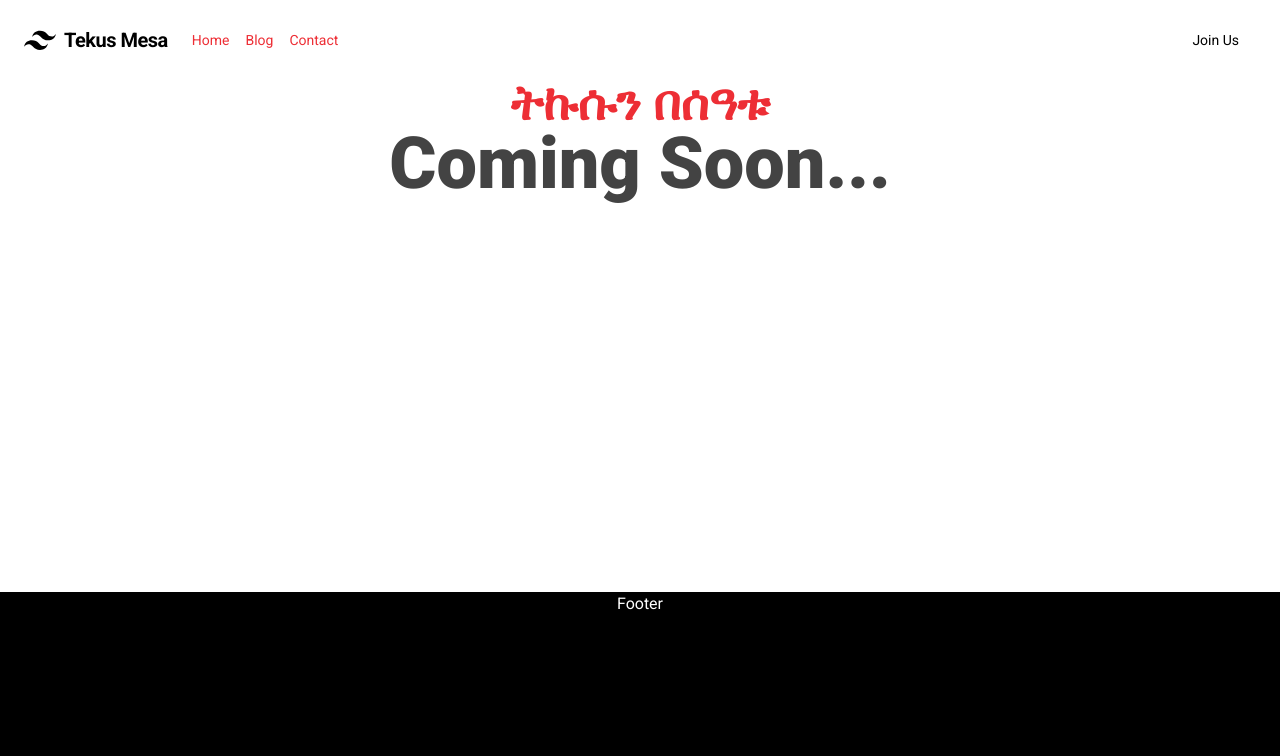
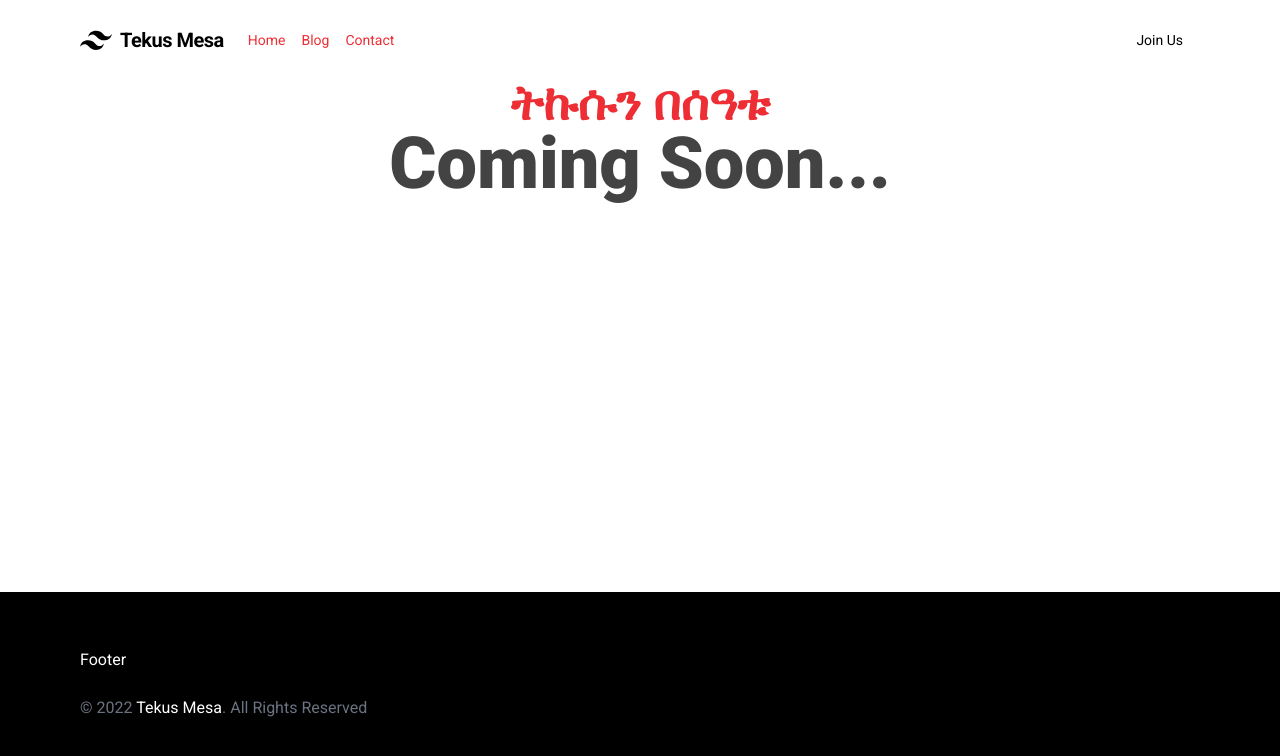
Before and after one commit to Natnael-Tilahun/TekusMesa, a React (Vite) app: page / in a window 1280 px wide. Shown: the top 756 px of the page. Built offline with nearby package versions, Linux system fonts and the light colour scheme.

Commit message:
Add padding in the header, home and footer component

```diff
--- a/src/components/Footer.jsx
+++ b/src/components/Footer.jsx
@@ -2,7 +2,12 @@ import React from 'react'
 
 function Footer() {
   return (
-    <div className='w-full h-52 bg-[#000] fixed bottom-0 text-white flex justify-center m-0'>Footer</div>
+    <div className='w-full h-52 flex flex-col bg-[#000] fixed bottom-0 text-white justify-center m-0 px-20 py-6'>
+        Footer
+        <div className='text-gray-500 py-6'>
+        © 2022 <span className='text-white'>Tekus Mesa</span>. All Rights Reserved
+        </div>
+    </div>
   )
 }
 
--- a/src/components/Header.jsx
+++ b/src/components/Header.jsx
@@ -3,7 +3,7 @@ import React from 'react'
 function Header() {
     return (
         <div>
-            <nav class="flex items-center justify-between flex-wrap p-6 w-screen">
+            <nav class="flex items-center justify-between flex-wrap py-6 px-20 w-screen">
                 <div class="flex items-center flex-shrink-0 mr-6">
                     <svg class="fill-current h-8 w-8 mr-2" width="54" height="54" viewBox="0 0 54 54" xmlns="http://www.w3.org/2000/svg"><path d="M13.5 22.1c1.8-7.2 6.3-10.8 13.5-10.8 10.8 0 12.15 8.1 17.55 9.45 3.6.9 6.75-.45 9.45-4.05-1.8 7.2-6.3 10.8-13.5 10.8-10.8 0-12.15-8.1-17.55-9.45-3.6-.9-6.75.45-9.45 4.05zM0 38.3c1.8-7.2 6.3-10.8 13.5-10.8 10.8 0 12.15 8.1 17.55 9.45 3.6.9 6.75-.45 9.45-4.05-1.8 7.2-6.3 10.8-13.5 10.8-10.8 0-12.15-8.1-17.55-9.45-3.6-.9-6.75.45-9.45 4.05z" /></svg>
                     <span class="font-semibold text-xl tracking-tight">Tekus Mesa</span>
--- a/src/components/Home.jsx
+++ b/src/components/Home.jsx
@@ -2,7 +2,7 @@ import React from 'react'
 
 function Home() {
   return (
-    <div className=' flex flex-col justify-center items-center '>
+    <div className=' flex flex-col justify-center items-center px-20'>
       <h1 className='text-5xl font-bold text-[#ed2e35] text-center'>ትኩሱን በሰዓቱ</h1>
       <h1 className='text-center font-black text-7xl animate-pulse'>Coming Soon...</h1>
     </div>
```
